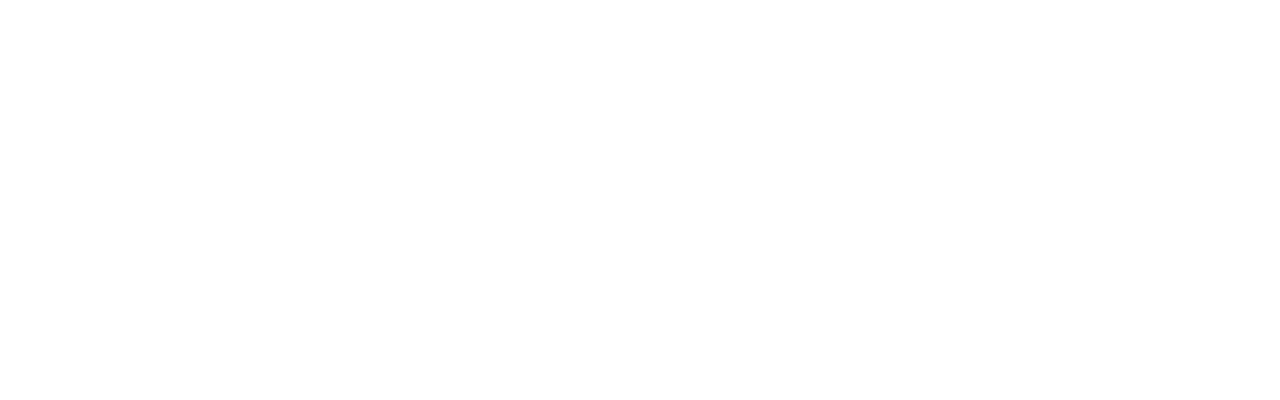
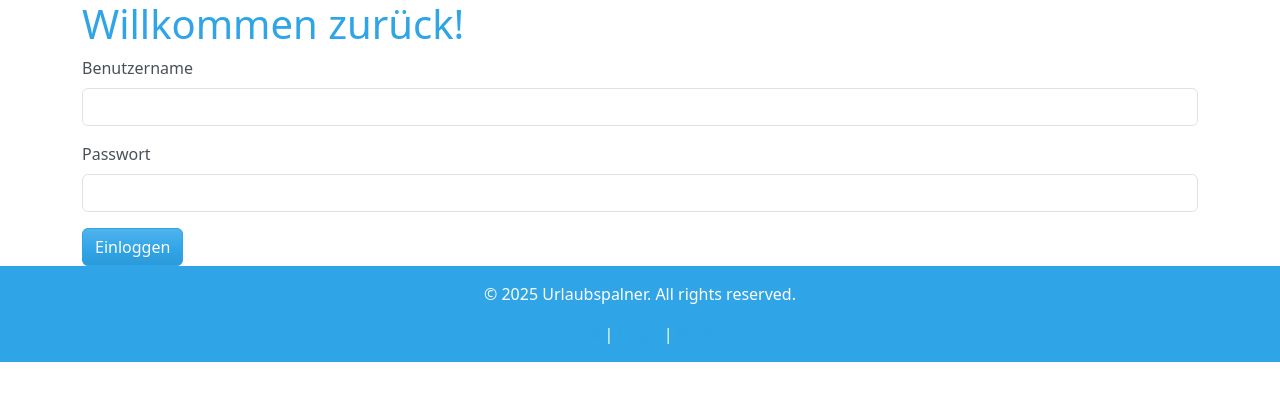
Before and after one commit to FRANKF5/Urlaubsplaner_Frontend, a plain HTML site: page public/login.html in a window 1280 px wide. Drawn offline with Linux system fonts and the light colour scheme.

Commit message:
Added footer.html Added div class="footer-placeholder to existing pages (index, profile, etc.) Added new Eventlistener for DOMContentLoaded to load the footer

```diff
--- /dev/null
+++ b/public/footer.html
@@ -0,0 +1,20 @@
+
+<!--Fußzeile: wird über .EventListener('DOMContentLoaded') aus footer.html geladen-->
+<footer class="bg-primary text-white text-center py-3">
+    <p>&copy; 2025 Urlaubspalner. All rights reserved.</p>
+    <nav>
+        <a href="index.html">Home</a> |
+        <a href="login.html">Login</a> |
+        <a href="profile.html">Profile</a>
+    </nav>
+</footer>
+
+<!--
+<script>
+    fetch('footer.html')
+        .then(response => response.text())
+        .then(data => {
+            document.getElementById('footer').innerHTML = data;
+        });
+</script>
+-->
--- a/public/index.html
+++ b/public/index.html
@@ -5,6 +5,7 @@
     <meta name="viewport" content="width=device-width, initial-scale=1.0">
     <title>Urlaubsplaner - Start</title>
     <link rel="stylesheet" href="https://cdnjs.cloudflare.com/ajax/libs/bootswatch/5.3.8/cerulean/bootstrap.min.css">
+    <link rel="stylesheet" href="style.css">
 </head>
 <body>
 
@@ -41,6 +42,10 @@
         </div>
     </div>
 
+    <!--Fußzeile: wird über .EventListener('DOMContentLoaded') aus footer.html geladen-->
+    <div class="footer-placeholder"></div>
+
     <script src="https://cdnjs.cloudflare.com/ajax/libs/bootstrap/5.3.8/js/bootstrap.bundle.min.js"></script>
+    <script src="script.js"></script>
 </body>
 </html>
--- a/public/login.html
+++ b/public/login.html
@@ -0,0 +1,47 @@
+<!DOCTYPE html>
+<html lang="de">
+<head>
+    <meta charset="UTF-8">
+    <meta name="viewport" content="width=device-width, initial-scale=1.0">
+    <title>Urlaubspalner - Login</title>
+    <link rel="stylesheet" href="style.css">
+</head>
+<body>
+    <div class="container">
+        <h1>Willkommen zurück!</h1>
+        <form id="loginForm">
+            <div class="mb-3">
+                <label for="username" class="form-label">Benutzername</label>
+                <input type="text" class="form-control" id="username" required>
+            </div>
+            <div class="mb-3">
+                <label for="password" class="form-label">Passwort</label>
+                <input type="password" class="form-control" id="password" required>
+            </div>
+            <button type="submit" class="btn btn-primary">Einloggen</button>
+        </form>
+        <div id="errorMessage" class="alert alert-danger mt-3" style="display:none;"></div>
+    </div>
+
+    <script>
+        document.getElementById('loginForm').addEventListener('submit', function(event) {
+            event.preventDefault();
+
+            var username = document.getElementById('username').value;
+            var password = document.getElementById('password').value;
+
+            // Hier sollte die Authentifizierung erfolgen
+            if (username === 'admin' && password === 'password') {
+                window.location.href = 'dashboard.html';
+            } else {
+                var errorMessage = document.getElementById('errorMessage');
+                errorMessage.textContent = 'Ungültiger Benutzername oder Passwort.';
+                errorMessage.style.display = 'block';
+            }
+        });
+    </script>
+
+    <div class="footer-placeholder"></div>
+    <script src="script.js"></script>
+</body>
+</html>
--- a/public/script.js
+++ b/public/script.js
@@ -56,3 +56,15 @@ document.addEventListener('DOMContentLoaded', () => {
     const form = document.getElementById('update-name-form');
     if (form) form.addEventListener('submit', handleNameChange);
 });
+
+document.addEventListener('DOMContentLoaded', function() {
+    fetch('footer.html') // Pfad zu deiner Footer-Datei anpassen
+        .then(response => response.text())
+        .then(html => {
+            // Finde alle Elemente, die einen Footer benötigen (z.B. mit einer Klasse)
+            document.querySelectorAll('.footer-placeholder').forEach(placeholder => {
+                placeholder.innerHTML = html;
+            });
+        })
+        .catch(error => console.error('Fehler beim Laden des Footers:', error));
+});
```
Also changed, not shown: public/profile.html (+6 -2 lines).
